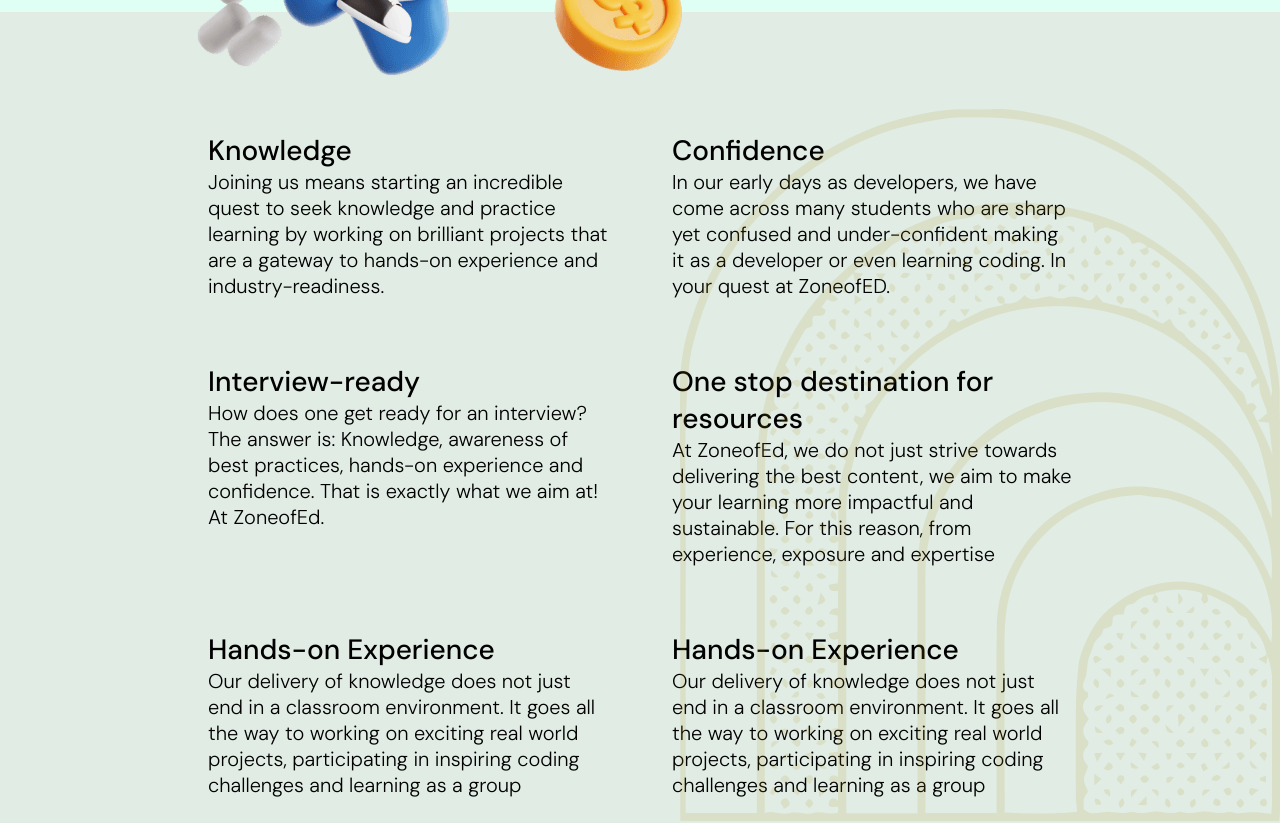
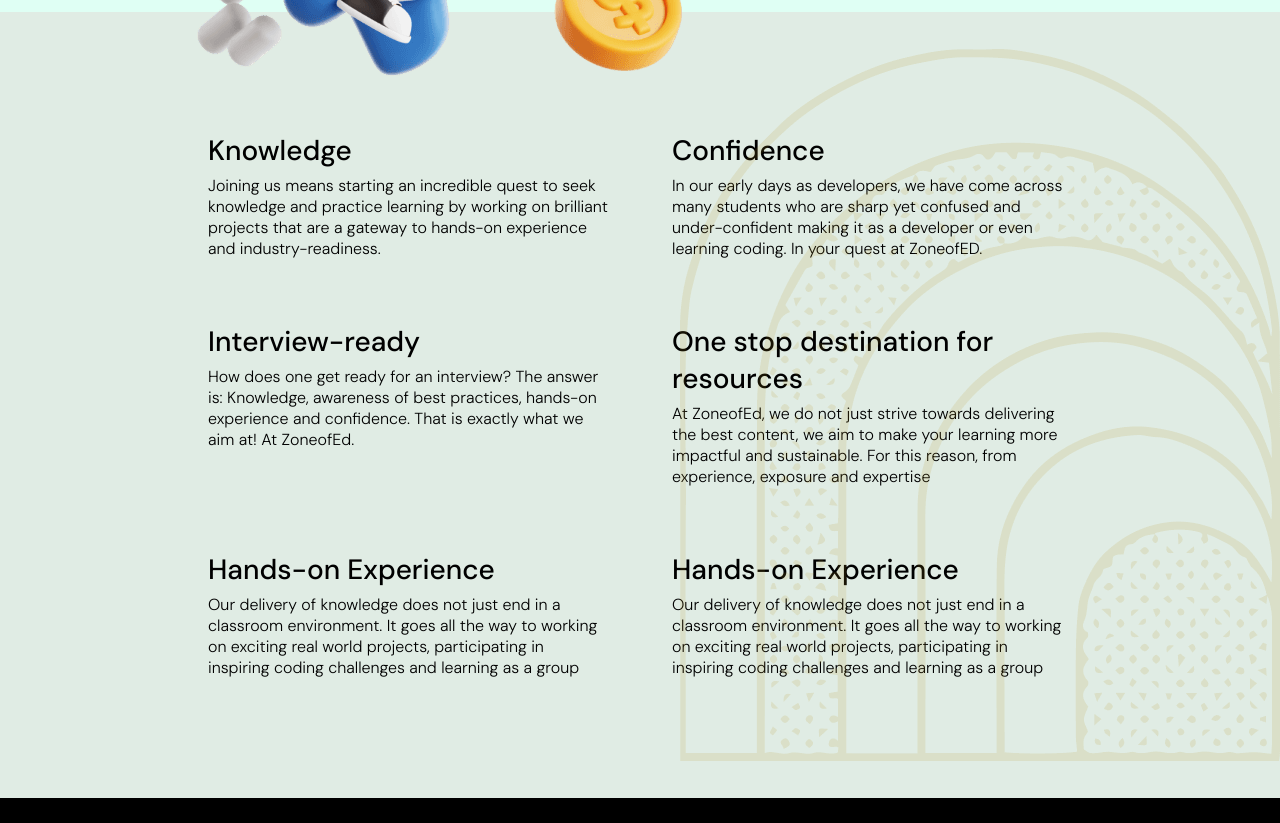
Before and after one commit to zone-of-ed/website, a Next.js app: page / in a window 1280 px wide. Shown: the part 4260-5083 px from the top of the page. Built offline with nearby package versions, Linux system fonts and the light colour scheme; a web font is replaced by a local one.

Commit message:
feat(base website done): all sections completed according to figma

```diff
--- a/app/scss/pages/_benefitsofjoining.scss
+++ b/app/scss/pages/_benefitsofjoining.scss
@@ -45,12 +45,12 @@
 
         h4 {
           font-size: 28px;
-
           font-weight: 500;
+          margin-bottom: 6px;
         }
 
         p {
-          font-size: 20px;
+          font-size: 16px;
           font-weight: 300;
 
         }
```
